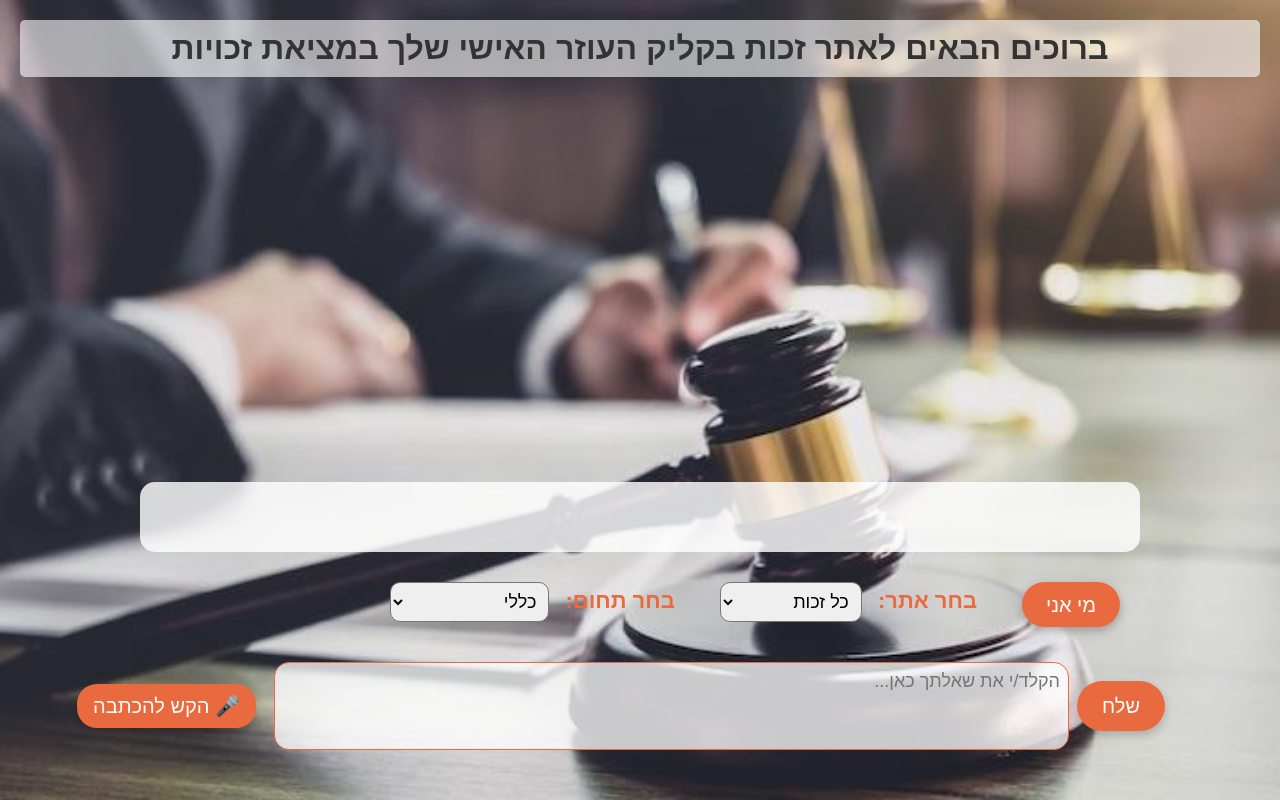
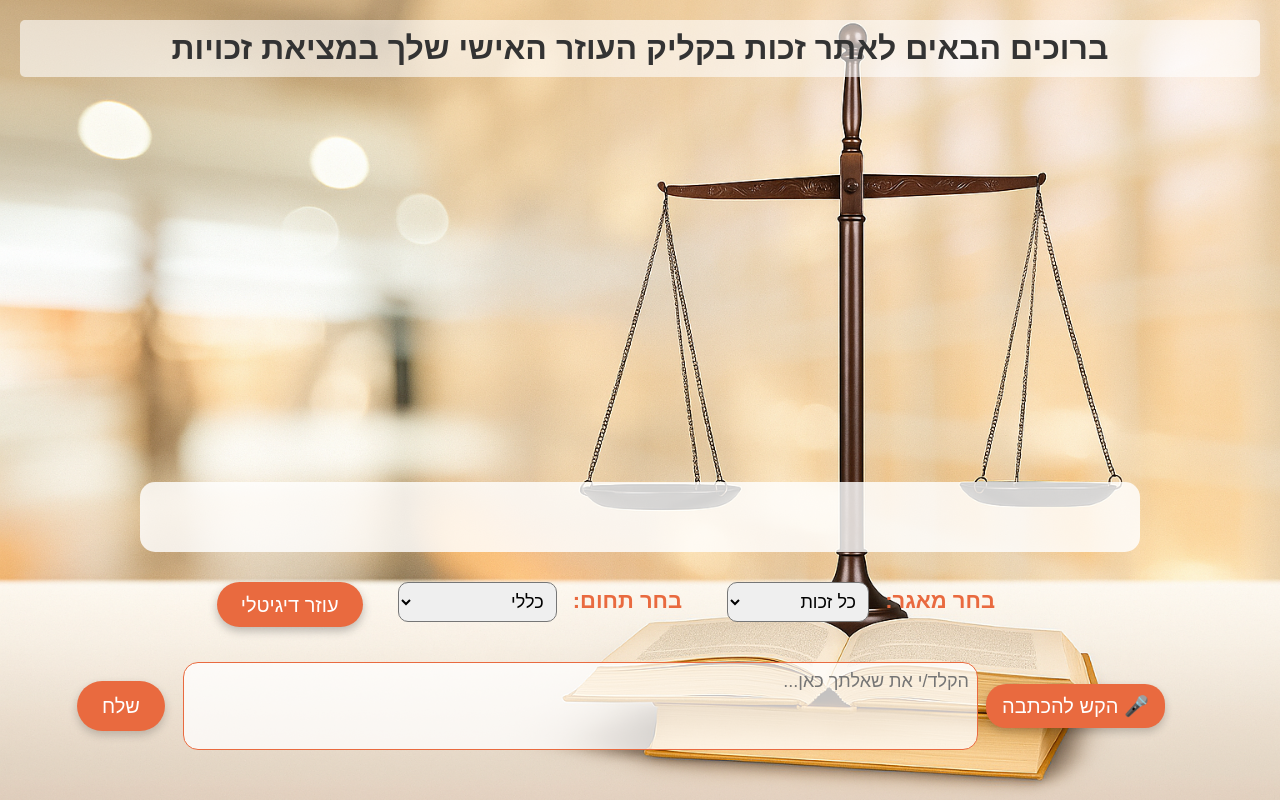
Before and after one commit to sapirovadya/RightFinder, a Flask app: page / in a window 1280 px wide. Run offline with Flask 3, Linux system fonts and the light colour scheme; some libraries are stand-ins or nearby versions.

Commit message:
Update all filels

```diff
--- a/main.py
+++ b/main.py
@@ -49,7 +49,8 @@ def ask_question():
         system_prompt = (
             prompt_instruction +
             "ענה בצורה מסודרת. "
-            "אחרי כל נקודה תרד שורה חדשה! הקפד על פורמט ברור וקל לקריאה. "
+            " תן את כל הפרטים, במיוחד כשמדובר בסכומים או  מספרים,ענה בדיוק וכמה שפחות בכלליות . "
+            "אחרי כל סיום משפט תרד שורה! הקפד על פורמט ברור וקל לקריאה. "
             "בסוף התשובה ציין את קישור המקור המלא שממנו לקחת את המידע ותעשה שהקישור יהיה לחיץ. "
             "give me the output with <p> tags for the sentences and html format"
         )
--- a/static/css/style.css
+++ b/static/css/style.css
@@ -6,7 +6,7 @@ body {
     height: 100vh;
     display: flex;
     flex-direction: column;
-    background-image: url('/static/img/Lawyer.jpg');
+    background-image: url('/static/img/law.jpg');
     background-size: cover;
     background-position: center;
     overflow: hidden;
--- a/static/js/main.js
+++ b/static/js/main.js
@@ -115,7 +115,7 @@ function whoAmI() {
         }
     }
 
-    const question = "מי אני";
+    const question = "עוזר דיגיטלי";
     updateCopyButtonsVisibility(question, responseText);
 
     speakText(responseText); // הקראה קולית במידת הצורך
@@ -263,11 +263,11 @@ document.addEventListener("DOMContentLoaded", () => {
 
     // תיבת בחירה של אתרים
     const web_select = document.getElementById("website-select");
-    web_select.addEventListener("focus", () => speakText("בחר אתר"));
+    web_select.addEventListener("focus", () => speakText("בחר מאגר"));
 
     web_select.addEventListener("change", () => {
         const webselectedOption = web_select.options[web_select.selectedIndex].text;
-        speakText("נבחר האתר: " + webselectedOption);
+        speakText("נבחר מאגר: " + webselectedOption);
     });
 
     // כפתור העתק
--- a/templates/index.html
+++ b/templates/index.html
@@ -33,18 +33,16 @@
             </div>
 
             <div id="button-container">
-                <button class="who-am-i" onclick="whoAmI();setActiveButton(this)" onmouseenter="speakText('מי אני')"
-                    tabindex="0">מי אני</button>
-                <div style="margin-bottom: 20px;">
+                <div style="margin-bottom: 0px; margin-right: 115px;">
                     <label for="website-select"
                         style="font-size: 22px;font-weight: bold;color:  hsl(15, 79%, 58%); padding: 10px; border-radius: 10px;">
-                        בחר אתר:
+                        בחר מאגר:
                     </label>
                     <select id="website-select" style="font-size: 18px; padding: 8px; border-radius: 10px;"
-                        onmouseenter="speakText('בחר אתר')">
+                        onmouseenter="speakText('בחר מאגר')">
                     </select>
                 </div>
-                <div style="margin-bottom: 20px;">
+                <div style="margin-bottom: 20px; ">
                     <label for="disability-select"
                         style="font-size: 22px; font-weight: bold;color:  hsl(15, 79%, 58%); padding: 10px; border-radius: 10px;">
                         בחר תחום:
@@ -52,14 +50,15 @@
                     <select id="disability-select" style="font-size: 18px; padding: 8px; border-radius: 10px;"
                         onmouseenter="speakText('בחר תחום')"></select>
                 </div>
-
+                <button class="who-am-i" onclick="whoAmI();setActiveButton(this)" onmouseenter="speakText('עוזר דיגיטלי')"
+                tabindex="0">עוזר דיגיטלי</button>
             </div>
 
             <!-- תיבת הטקסט והכפתור -->
             <div id="input-container">
+                <button id="mic-button" class="copy-button" type="button" title="הקש להכתבה">🎤 הקש להכתבה</button>
+                <textarea id="user-input" placeholder="הקלד/י את שאלתך כאן..."></textarea>
                 <button class="send-button" onclick="askQuestion()">שלח</button>
-                <textarea id="user-input" placeholder="הקלד/י את שאלתך כאן..."></textarea>
-                <button id="mic-button" class="copy-button" type="button" title="הקש להכתבה">🎤 הקש להכתבה</button>
             </div>
         </div>
     </div>
```
Also changed, not shown: static/img/law.jpg (added).
